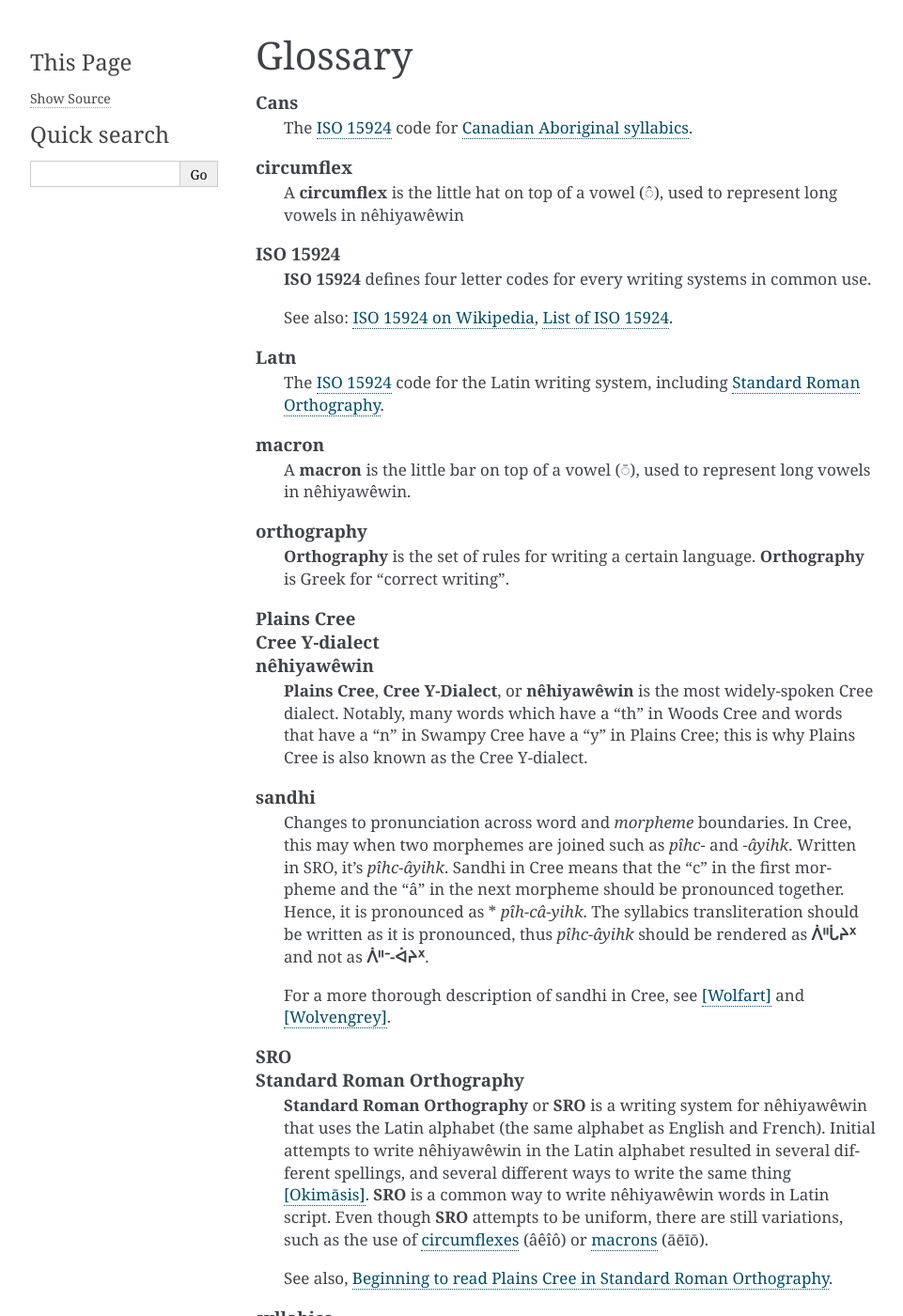
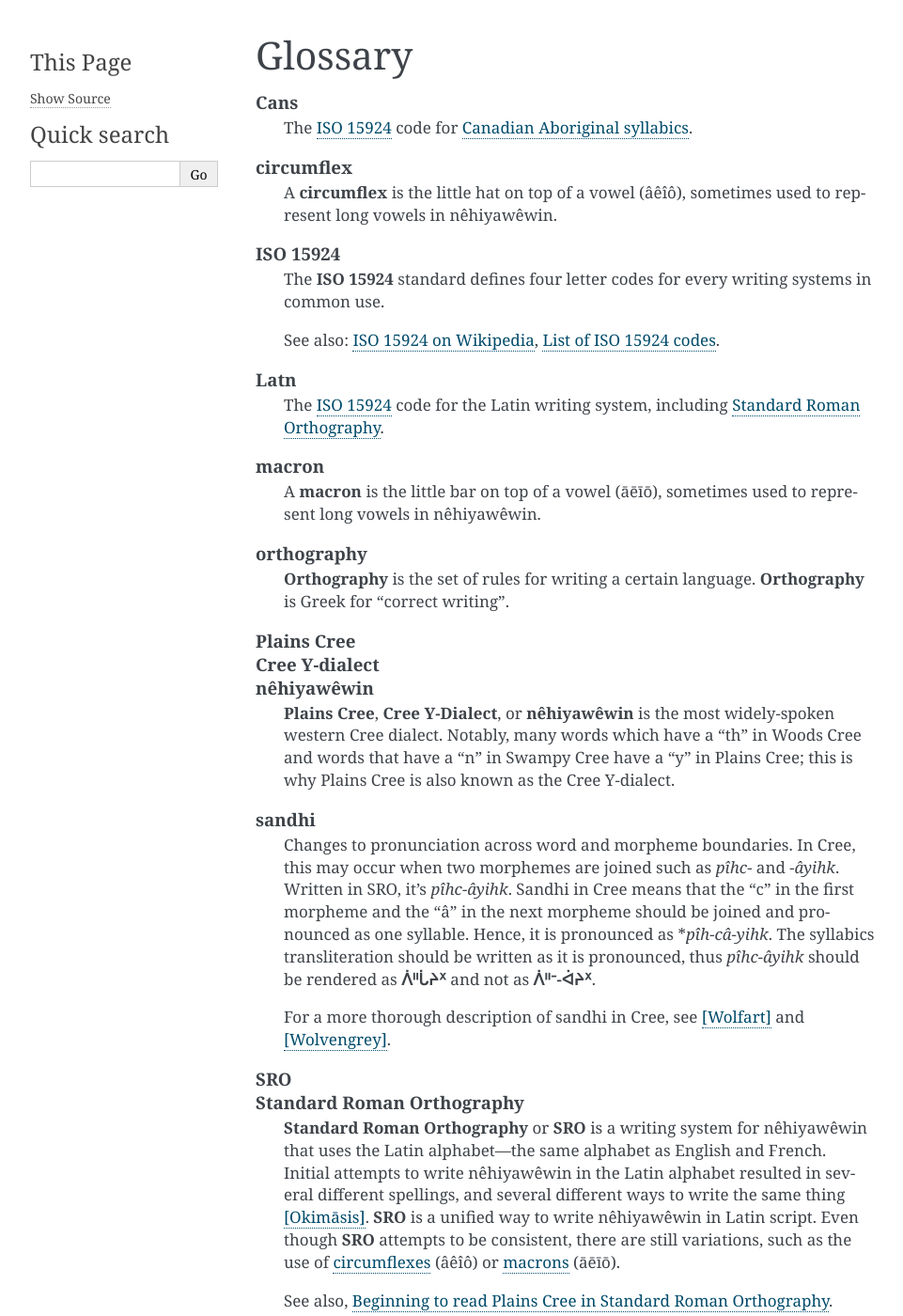
Before and after one commit to eddieantonio/cree-sro-syllabics, a Sphinx documentation site: the page built from docs/glossary.rst, in a window 1280 px wide and 1400 px high. Shown: the whole window at 94% size, without its empty margins (148-1109 px from the left). Built offline with Sphinx 7.4.7, drawn with Linux system fonts in a browser that asks for light colours; some of the changed text lies outside the part shown.

Commit message:
Proofread glossary.

```diff
--- a/docs/glossary.rst
+++ b/docs/glossary.rst
@@ -23,60 +23,60 @@ Glossary
   SRO
   Standard Roman Orthography
     **Standard Roman Orthography** or **SRO** is a writing system for
-    nêhiyawêwin that uses the Latin alphabet (the same alphabet as English and
-    French). Initial attempts to write nêhiyawêwin in the Latin alphabet
+    nêhiyawêwin that uses the Latin alphabet---the same alphabet as English and
+    French. Initial attempts to write nêhiyawêwin in the Latin alphabet
     resulted in several different spellings, and several different ways to write
-    the same thing [Okimāsis]_. **SRO** is a common way to write nêhiyawêwin
-    words in Latin script. Even though **SRO** attempts to be uniform, there are
-    still variations, such as the use of :term:`circumflexes<circumflex>` (âêîô)
-    or :term:`macrons<macron>` (āēīō).
+    the same thing [Okimāsis]_. **SRO** is a unified way to write nêhiyawêwin in
+    Latin script. Even though **SRO** attempts to be consistent, there are still
+    variations, such as the use of :term:`circumflexes<circumflex>` (âêîô) or
+    :term:`macrons<macron>` (āēīō).
 
     See also, `Beginning to read Plains Cree in Standard Roman Orthography
     <http://creeliteracy.org/beginning-to-read-plains-cree-in-standard-roman-orthography/what-is-sro/>`_.
 
   ISO 15924
-    **ISO 15924** defines four letter codes for every writing systems in common
-    use.
+    The **ISO 15924** standard defines four letter codes for every writing
+    systems in common use.
 
     See also:
     `ISO 15924 on Wikipedia <https://en.wikipedia.org/wiki/ISO_15924>`_,
-    `List of ISO 15924 <https://www.unicode.org/iso15924/iso15924-codes.html>`_.
+    `List of ISO 15924 codes <https://www.unicode.org/iso15924/iso15924-codes.html>`_.
 
   orthography
     **Orthography** is the set of rules for writing a certain language.
     **Orthography** is Greek for "correct writing".
 
   macron
-    A **macron** is the little bar on top of a vowel (◌̄), used to represent
-    long vowels in nêhiyawêwin.
+    A **macron** is the little bar on top of a vowel (āēīō), sometimes used to
+    represent long vowels in nêhiyawêwin.
 
   circumflex
-    A **circumflex** is the little hat on top of a vowel (◌̂), used to represent
-    long vowels in nêhiyawêwin
+    A **circumflex** is the little hat on top of a vowel (âêîô), sometimes used
+    to represent long vowels in nêhiyawêwin.
 
   transliterator
   transcriptor
   converter
     A **transliterator** is a tool that converts between two different writing
-    systems. Other words for such a tool include **transcriptor** and
-    **converter**.
+    systems. Synonyms for "transliterator" include **converter** and
+    **transcriptor**.
 
   Plains Cree
   Cree Y-dialect
   nêhiyawêwin
     **Plains Cree**, **Cree Y-Dialect**, or **nêhiyawêwin** is the most
-    widely-spoken Cree dialect. Notably, many words which have a "th" in Woods
-    Cree and words that have a "n" in Swampy Cree have a "y" in Plains Cree;
-    this is why Plains Cree is also known as the Cree Y-dialect.
+    widely-spoken western Cree dialect. Notably, many words which have a "th" in
+    Woods Cree and words that have a "n" in Swampy Cree have a "y" in Plains
+    Cree; this is why Plains Cree is also known as the Cree Y-dialect.
 
   sandhi
-    Changes to pronunciation across word and *morpheme* boundaries. In Cree,
-    this may when two morphemes are joined such as *pîhc-* and *-âyihk*. Written
-    in SRO, it's *pîhc-âyihk*. Sandhi in Cree means that the "c" in the first
-    morpheme and the "â" in the next morpheme should be pronounced together. Hence,
-    it is pronounced as \* *pîh-câ-yihk*. The syllabics transliteration should be
-    written as it is pronounced, thus *pîhc-âyihk* should be rendered as
-    **ᐲᐦᒑᔨᕽ** and not as **ᐲᐦᐨ-ᐋᔨᕽ**.
+    Changes to pronunciation across word and morpheme boundaries. In Cree,
+    this may occur when two morphemes are joined such as *pîhc-* and *-âyihk*.
+    Written in SRO, it's *pîhc-âyihk*. Sandhi in Cree means that the "c" in the
+    first morpheme and the "â" in the next morpheme should be joined and
+    pronounced as one syllable. Hence, it is pronounced as \*\ *pîh-câ-yihk*. The
+    syllabics transliteration should be written as it is pronounced, thus
+    *pîhc-âyihk* should be rendered as **ᐲᐦᒑᔨᕽ** and not as **ᐲᐦᐨ-ᐋᔨᕽ**.
 
     For a more thorough description of sandhi in Cree, see [Wolfart]_ and
     [Wolvengrey]_.
```
Also changed, not shown: other parts of docs/glossary.rst (+6 -4 lines).
